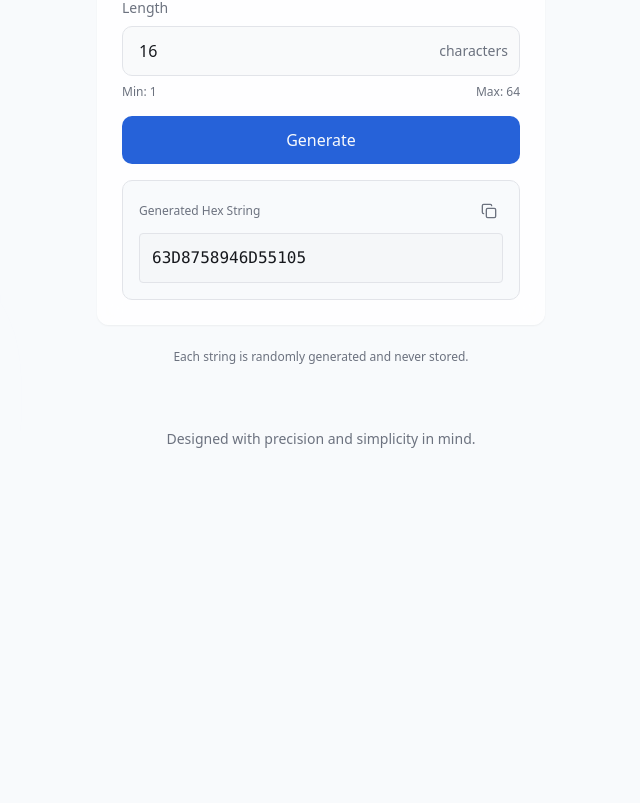
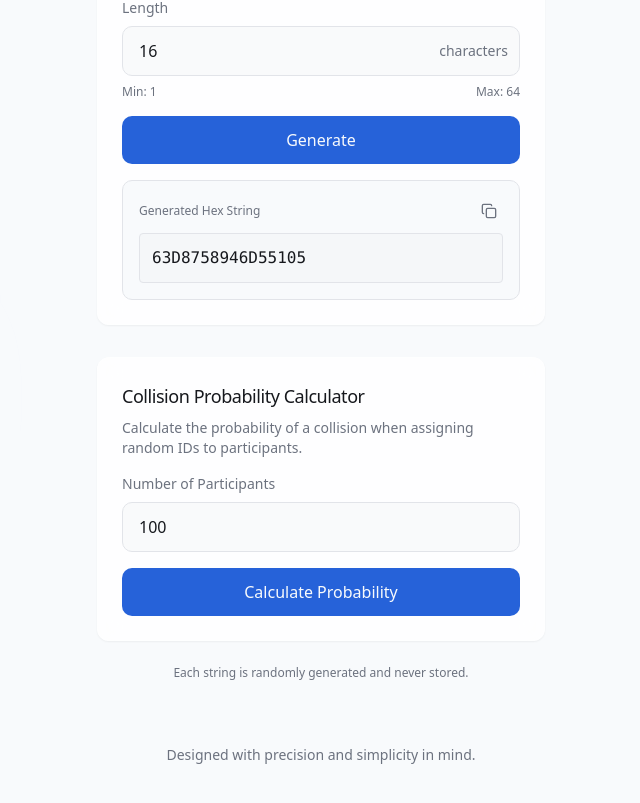
Before and after one commit to TimVestner/hexgen, a React (Vite) app: page / in a window 1280 px wide. Shown: the part 369-1172 px from the top of the page, without its empty margins (319-959 px from the left). Before the commit the page ends 866 px from the top, so only its background shows below. Built offline with nearby package versions, Linux system fonts and the light colour scheme.

Commit message:
Add participant collision probability calculation
Adds a section to calculate the probability of two participants having the same randomly generated hexadecimal ID, given a specified number of participants and the ID generation parameters.

```diff
--- /dev/null
+++ b/src/components/CollisionCalculator.tsx
@@ -0,0 +1,106 @@
+
+import React, { useState } from 'react';
+import { cn } from '@/lib/utils';
+
+interface CollisionCalculatorProps {
+  idLength: number;
+  className?: string;
+}
+
+const CollisionCalculator = ({ idLength, className }: CollisionCalculatorProps) => {
+  const [participants, setParticipants] = useState(100);
+  const [collisionProbability, setCollisionProbability] = useState<number | null>(null);
+
+  const calculateCollisionProbability = () => {
+    // Calculate the total possible values (16^length since hex has 16 possible values per position)
+    const possibleValues = Math.pow(16, idLength);
+
+    // Using the birthday paradox formula: 1 - e^(-n(n-1)/(2m))
+    // Where n is the number of participants and m is the number of possible values
+    const exponent = -participants * (participants - 1) / (2 * possibleValues);
+
+    // Prevent overflow for very large numbers
+    if (exponent < -700) {
+      // For extremely negative exponents, the probability is effectively 0
+      setCollisionProbability(0);
+    } else {
+      const probability = 1 - Math.exp(exponent);
+      setCollisionProbability(probability);
+    }
+  };
+
+  const handleParticipantsChange = (e: React.ChangeEvent<HTMLInputElement>) => {
+    const value = parseInt(e.target.value);
+    if (!isNaN(value) && value > 0) {
+      setParticipants(value);
+    }
+  };
+
+  const formatProbability = (probability: number): string => {
+    if (probability < 0.0001) {
+      return probability.toExponential(4);
+    }
+
+    // Format as percentage with up to 4 decimal places
+    return `${(probability * 100).toFixed(4)}%`;
+  };
+
+  return (
+    <div className={cn("w-full", className)}>
+      <div className="space-y-4">
+        <div className="space-y-2">
+          <h3 className="text-lg font-medium">Collision Probability Calculator</h3>
+          <p className="text-sm text-muted-foreground">
+            Calculate the probability of a collision when assigning random IDs to participants.
+          </p>
+        </div>
+
+        <div className="relative w-full">
+          <label
+            htmlFor="participants-count"
+            className="block text-sm font-medium text-muted-foreground mb-2"
+          >
+            Number of Participants
+          </label>
+          <div className="relative input-focus-effect rounded-md">
+            <input
+              id="participants-count"
+              type="number"
+              min={2}
+              value={participants}
+              onChange={handleParticipantsChange}
+              className="w-full px-4 py-3 bg-secondary/50 border border-border rounded-md focus:outline-none transition-all duration-200"
+            />
+          </div>
+        </div>
+
+        <button
+          onClick={calculateCollisionProbability}
+          className={cn(
+            "w-full py-3 px-4 rounded-md bg-primary text-primary-foreground font-medium",
+            "transition-all duration-200 hover:bg-primary/90 focus:outline-none focus:ring-2 focus:ring-primary/50 focus:ring-offset-2"
+          )}
+        >
+          Calculate Probability
+        </button>
+
+        {collisionProbability !== null && (
+          <div className="mt-4 p-4 bg-secondary/50 rounded-md">
+            <p className="text-sm">
+              <span className="font-medium">Result:</span> With {participants} participants and an ID length of {idLength} characters,
+              the probability of at least one collision is:
+            </p>
+            <p className="text-xl font-semibold mt-2 text-center">
+              {formatProbability(collisionProbability)}
+            </p>
+            <p className="text-xs text-muted-foreground mt-2">
+              Based on the birthday paradox probability calculation: 1 - e^(-n(n-1)/(2m))
+            </p>
+          </div>
+        )}
+      </div>
+    </div>
+  );
+};
+
+export default CollisionCalculator;
--- a/src/components/HexagonGenerator.tsx
+++ b/src/components/HexagonGenerator.tsx
@@ -4,6 +4,7 @@ import { cn } from '@/lib/utils';
 import { generateHexString } from '@/utils/hexUtils';
 import GeneratorInput from './GeneratorInput';
 import GeneratedString from './GeneratedString';
+import CollisionCalculator from './CollisionCalculator';
 import { useToast } from '@/components/ui/use-toast';
 
 interface HexagonGeneratorProps {
@@ -79,6 +80,10 @@ const HexagonGenerator = ({ className }: HexagonGeneratorProps) => {
         </div>
       </div>
 
+      <div className="mt-8 hex-container glass rounded-xl p-6 shadow-sm">
+        <CollisionCalculator idLength={length} />
+      </div>
+
       <div className="mt-6 text-center text-xs text-muted-foreground">
         <p>Each string is randomly generated and never stored.</p>
       </div>
```
